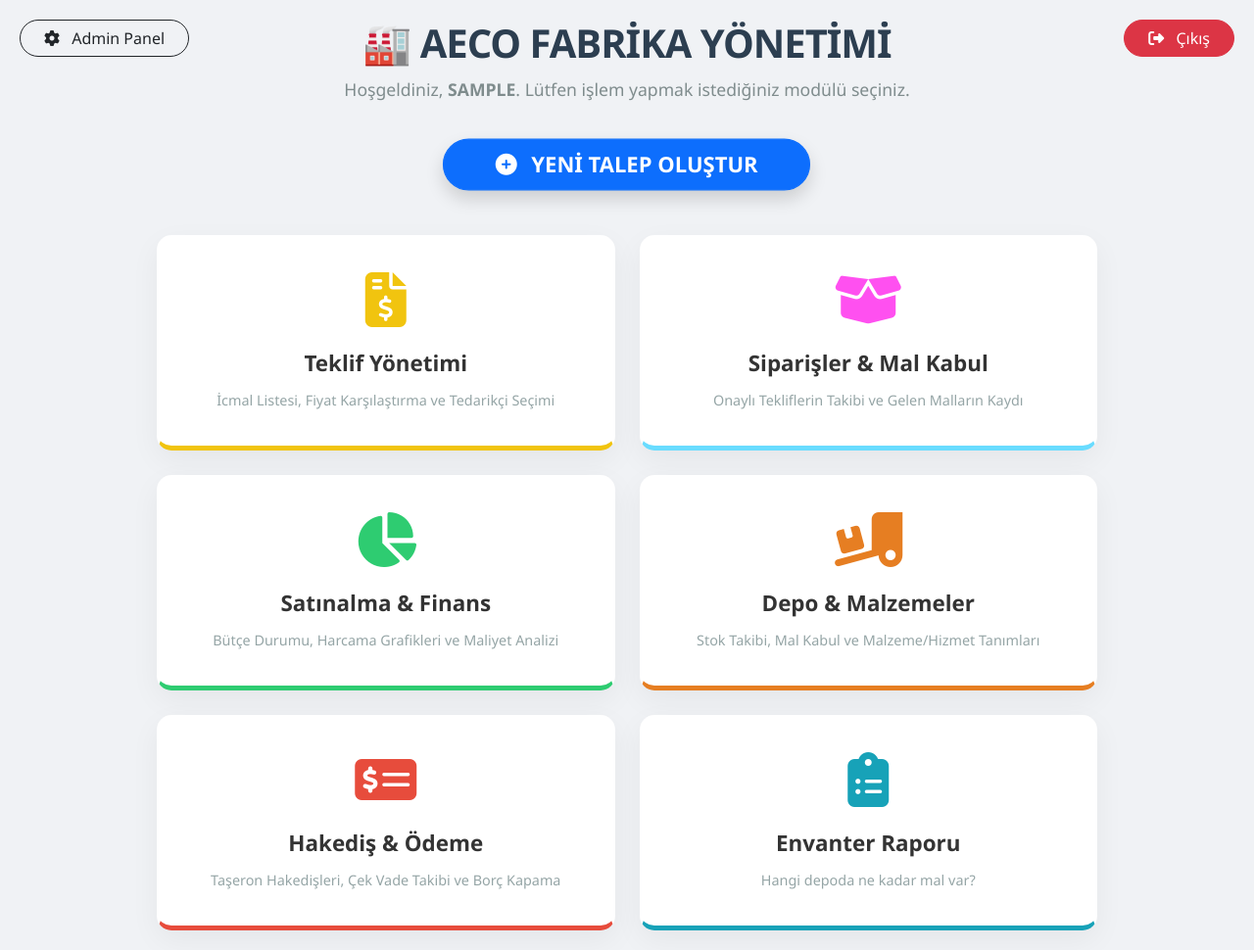
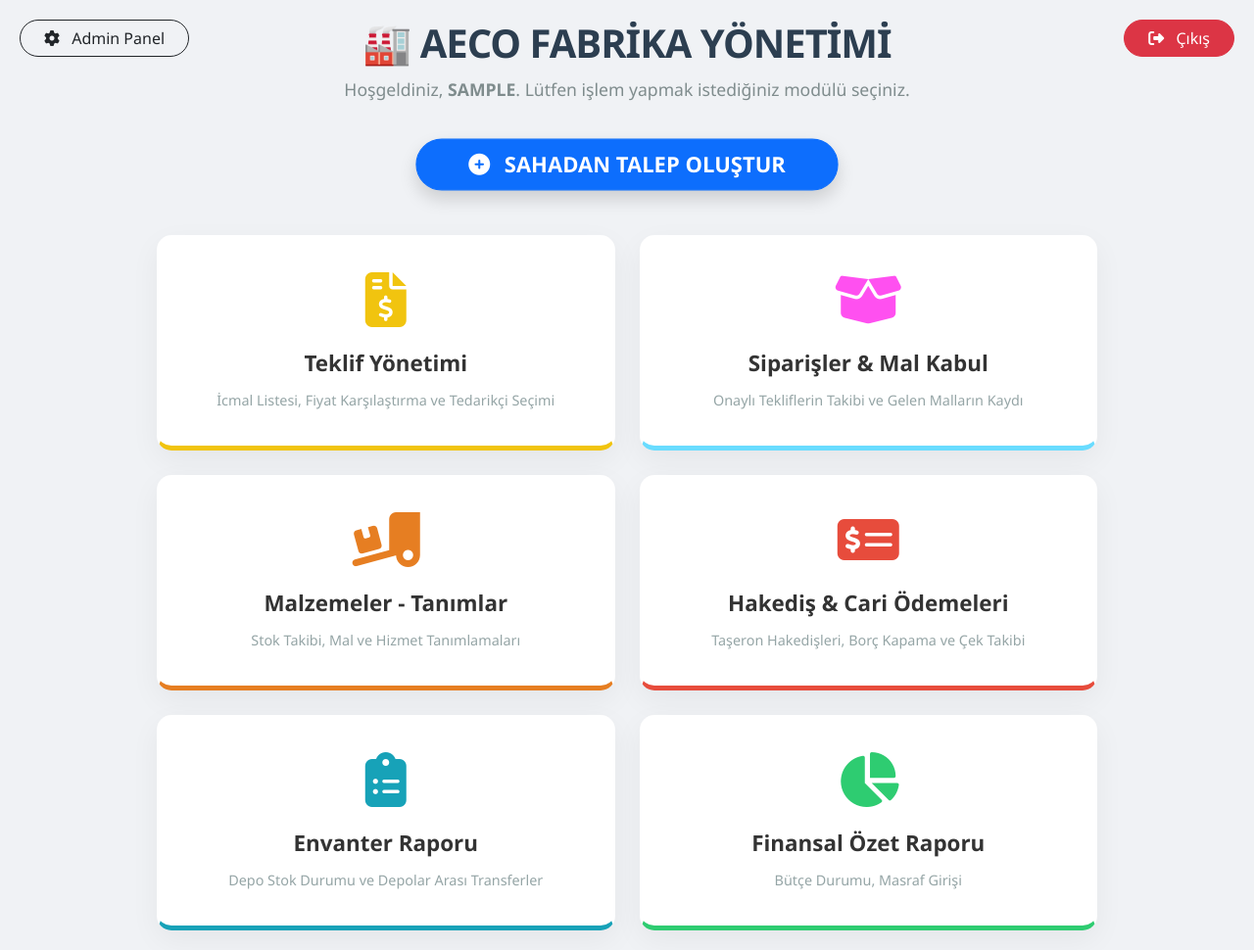
Before and after one commit to musty7091/aeco, a Django app: page / in a window 1280 px wide. Shown: the whole page at 98% size. Run offline with Django 5.2, Linux system fonts and the light colour scheme; the visitor is signed in with stand-in values (Sample User, id 1).

Commit message:
buradan devam edelim

```diff
--- a/core/templates/dashboard.html
+++ b/core/templates/dashboard.html
@@ -55,7 +55,7 @@
 
         <div class="text-center mb-5">
             <a href="{% url 'talep_olustur' %}" class="btn btn-primary btn-lg rounded-pill px-5 shadow fw-bold" style="transform: scale(1.1);">
-                <i class="fas fa-plus-circle me-2"></i> YENİ TALEP OLUŞTUR
+                <i class="fas fa-plus-circle me-2"></i> SAHADAN TALEP OLUŞTUR
             </a>
         </div>
 
@@ -73,28 +73,28 @@
                 <span class="module-desc">Onaylı Tekliflerin Takibi ve Gelen Malların Kaydı</span>
             </a>
 
-            <a href="{% url 'finans_dashboard' %}" class="module-card card-finans">
-                <i class="fas fa-chart-pie" style="color: #2ecc71;"></i>
-                <span class="module-title">Satınalma & Finans</span>
-                <span class="module-desc">Bütçe Durumu, Harcama Grafikleri ve Maliyet Analizi</span>
-            </a>
-
             <a href="{% url 'stok_listesi' %}" class="module-card card-depo">
                 <i class="fas fa-truck-loading" style="color: #e67e22;"></i>
-                <span class="module-title">Depo & Malzemeler</span>
-                <span class="module-desc">Stok Takibi, Mal Kabul ve Malzeme/Hizmet Tanımları</span>
+                <span class="module-title">Malzemeler - Tanımlar</span>
+                <span class="module-desc">Stok Takibi, Mal ve Hizmet Tanımlamaları</span>
             </a>
 
             <a href="{% url 'odeme_dashboard' %}" class="module-card card-odeme">
                 <i class="fas fa-money-check-alt" style="color: #e74c3c;"></i>
-                <span class="module-title">Hakediş & Ödeme</span>
-                <span class="module-desc">Taşeron Hakedişleri, Çek Vade Takibi ve Borç Kapama</span>
+                <span class="module-title">Hakediş & Cari Ödemeleri</span>
+                <span class="module-desc">Taşeron Hakedişleri, Borç Kapama ve Çek Takibi</span>
             </a>
 
             <a href="{% url 'envanter_raporu' %}" class="module-card card-finans" style="border-bottom: 5px solid #17a2b8;">
                 <i class="fas fa-clipboard-list" style="color: #17a2b8;"></i>
                 <span class="module-title">Envanter Raporu</span>
-                <span class="module-desc">Hangi depoda ne kadar mal var?</span>
+                <span class="module-desc">Depo Stok Durumu ve Depolar Arası Transferler</span>
+            </a>
+
+            <a href="{% url 'finans_dashboard' %}" class="module-card card-finans">
+                <i class="fas fa-chart-pie" style="color: #2ecc71;"></i>
+                <span class="module-title">Finansal Özet Raporu</span>
+                <span class="module-desc">Bütçe Durumu, Masraf Girişi</span>
             </a>
 
         </div>
--- a/core/templates/stok_listesi.html
+++ b/core/templates/stok_listesi.html
@@ -29,10 +29,6 @@
 
             <a href="{% url 'hizmet_listesi' %}" class="btn btn-info text-white shadow-sm me-1 fw-bold">
                 <i class="fas fa-tools me-1"></i> Hizmet Tanımları
-            </a>
-
-            <a href="{% url 'siparis_listesi' %}" class="btn btn-warning shadow-sm me-1 fw-bold text-dark">
-                <i class="fas fa-shipping-fast me-1"></i> Bekleyen Siparişler
             </a>
 
             <a href="{% url 'malzeme_ekle' %}" class="btn btn-primary shadow-sm fw-bold">
```
